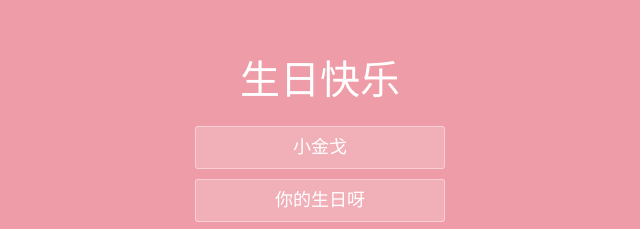
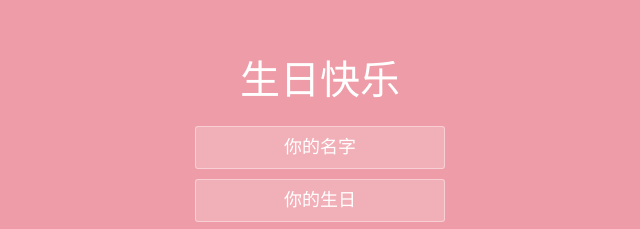
Before and after one commit to Kyogirante/birthday-princess, a plain HTML site: page index.html in a window 1280 px wide. Shown: the part 122-351 px from the top of the page, 320-960 px from the left. Drawn offline with Linux system fonts and the light colour scheme.

```diff
--- a/index.html
+++ b/index.html
@@ -14,8 +14,8 @@
 			<h1>生日快乐</h1>
 
 			<form class="form">
-				<input id="userName" name="userName" type="text" placeholder="小金戈">
-				<input id="pwd" name="pwd" type="password" placeholder="你的生日呀">
+				<input id="userName" name="userName" type="text" placeholder="你的名字">
+				<input id="pwd" name="pwd" type="password" placeholder="你的生日">
 				<button type="submit" id="login-button">进入</button>
 			</form>
 		</div>
```
